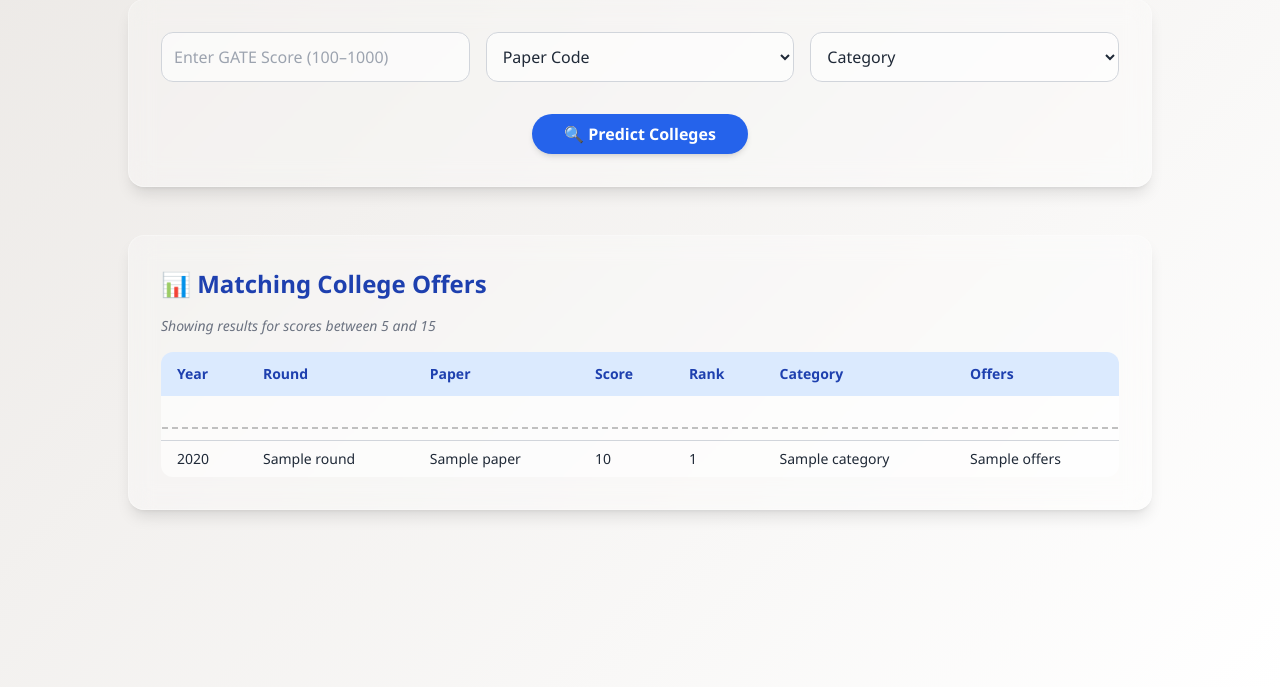
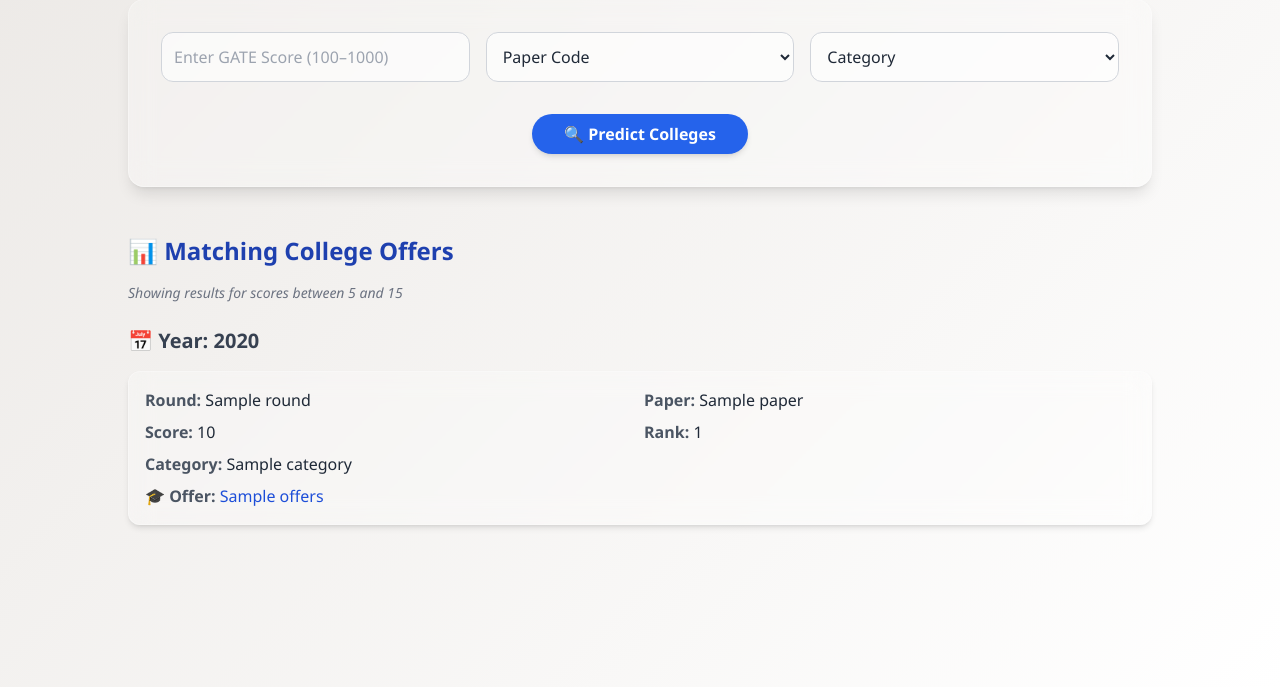
Before and after one commit to anoonimouse/gate, a Flask app: template templates/index.html in a window 1280 px wide. Shown: the part 113-800 px from the top of the page. Run offline with Flask 3, Linux system fonts and the light colour scheme; the template is opened without the code that fills it: most values are stand-ins (such as "Sample title", 1, 10 or a date in 2020); some libraries are stand-ins or nearby versions.

Commit message:
Add files via upload

```diff
--- a/templates/index.html
+++ b/templates/index.html
@@ -72,47 +72,35 @@
 
     <!-- Results -->
     {% if results %}
-    <div class="mt-12 glass p-6 md:p-8 rounded-2xl shadow-lg">
+    <div class="mt-12">
       <h2 class="text-2xl font-bold mb-4 text-blue-800">📊 Matching College Offers</h2>
       {% if score %}
-      <p class="text-sm text-gray-500 italic mb-4">
+      <p class="text-sm text-gray-500 italic mb-6">
         Showing results for scores between <span class="font-medium">{{ score - 5 }}</span> and <span class="font-medium">{{ score + 5 }}</span>
       </p>
       {% endif %}
 
-      <div class="overflow-x-auto">
-        <table class="min-w-full table-auto text-sm text-left rounded-xl overflow-hidden">
-          <thead class="bg-blue-100 text-blue-800 font-semibold">
-            <tr>
-              <th class="px-4 py-3">Year</th>
-              <th class="px-4 py-3">Round</th>
-              <th class="px-4 py-3">Paper</th>
-              <th class="px-4 py-3">Score</th>
-              <th class="px-4 py-3">Rank</th>
-              <th class="px-4 py-3">Category</th>
-              <th class="px-4 py-3">Offers</th>
-            </tr>
-          </thead>
-          <tbody class="divide-y divide-gray-300 bg-white/60">
       {% set last_year = None %}
       {% for row in results %}
         {% if last_year != row.Year %}
-              <tr><td colspan="7"><div class="year-separator"></div></td></tr>
+          {% if not loop.first %}
+          <div class="my-6 border-t border-gray-300"></div>
+          {% endif %}
+          <h3 class="text-xl font-semibold text-gray-700 mb-4 mt-6">📅 Year: {{ row.Year }}</h3>
           {% set last_year = row.Year %}
         {% endif %}
-              <tr class="hover:bg-blue-50 transition">
-                <td class="px-4 py-2">{{ row.Year }}</td>
-                <td class="px-4 py-2">{{ row.Round }}</td>
-                <td class="px-4 py-2">{{ row.Paper }}</td>
-                <td class="px-4 py-2">{{ row.Score }}</td>
-                <td class="px-4 py-2">{{ row.Rank }}</td>
-                <td class="px-4 py-2">{{ row.Category }}</td>
-                <td class="px-4 py-2">{{ row.Offers }}</td>
-              </tr>
+
+        <div class="glass rounded-xl shadow-md p-4 mb-4 transition hover:shadow-lg">
+          <div class="grid grid-cols-1 md:grid-cols-2 gap-2">
+            <div><span class="font-semibold text-gray-600">Round:</span> {{ row.Round }}</div>
+            <div><span class="font-semibold text-gray-600">Paper:</span> {{ row.Paper }}</div>
+            <div><span class="font-semibold text-gray-600">Score:</span> {{ row.Score }}</div>
+            <div><span class="font-semibold text-gray-600">Rank:</span> {{ row.Rank }}</div>
+            <div><span class="font-semibold text-gray-600">Category:</span> {{ row.Category }}</div>
+            <div class="md:col-span-2"><span class="font-semibold text-gray-600">🎓 Offer:</span> <span class="text-blue-700 font-medium">{{ row.Offers }}</span></div>
+          </div>
+        </div>
       {% endfor %}
-          </tbody>
-        </table>
-      </div>
     </div>
     {% elif request.method == 'POST' and not error_msg %}
     <div class="mt-6 text-center text-red-600 font-semibold">
```
Lines whose indentation alone changed are shown as unchanged.
